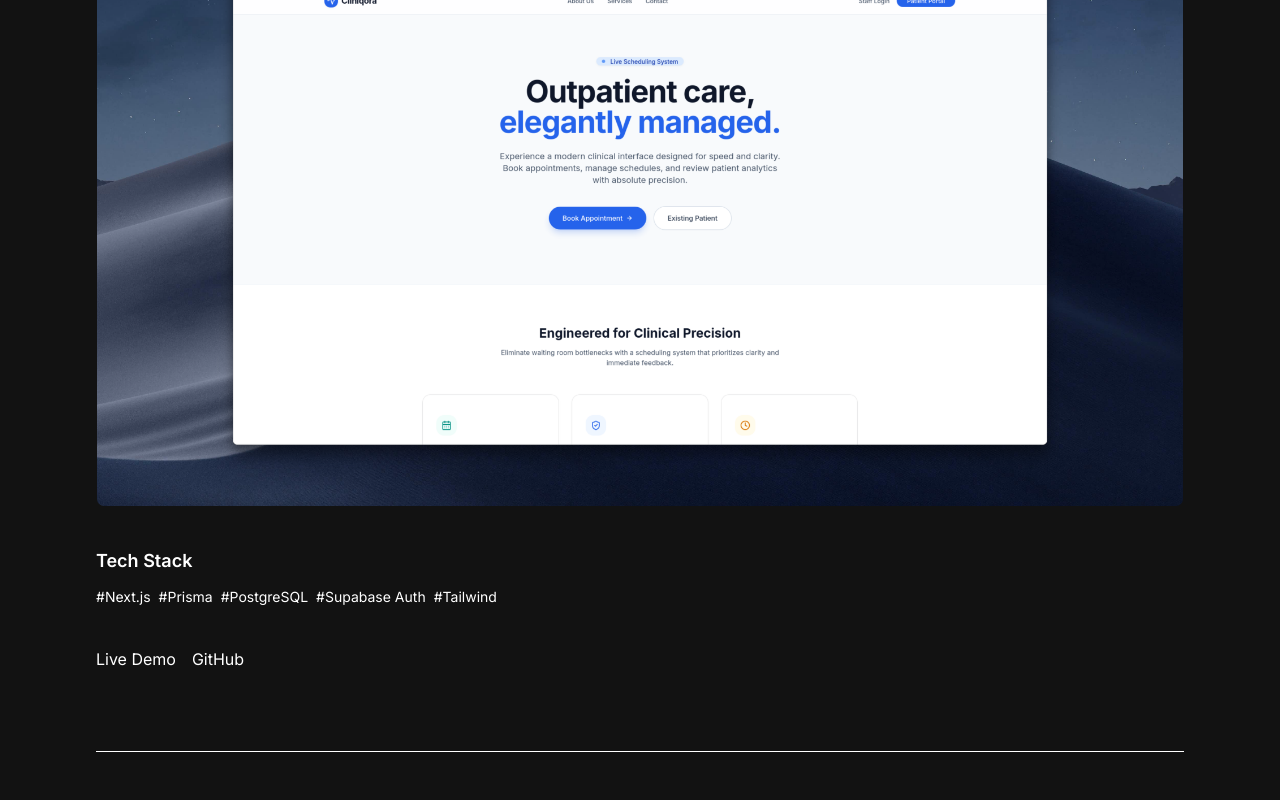
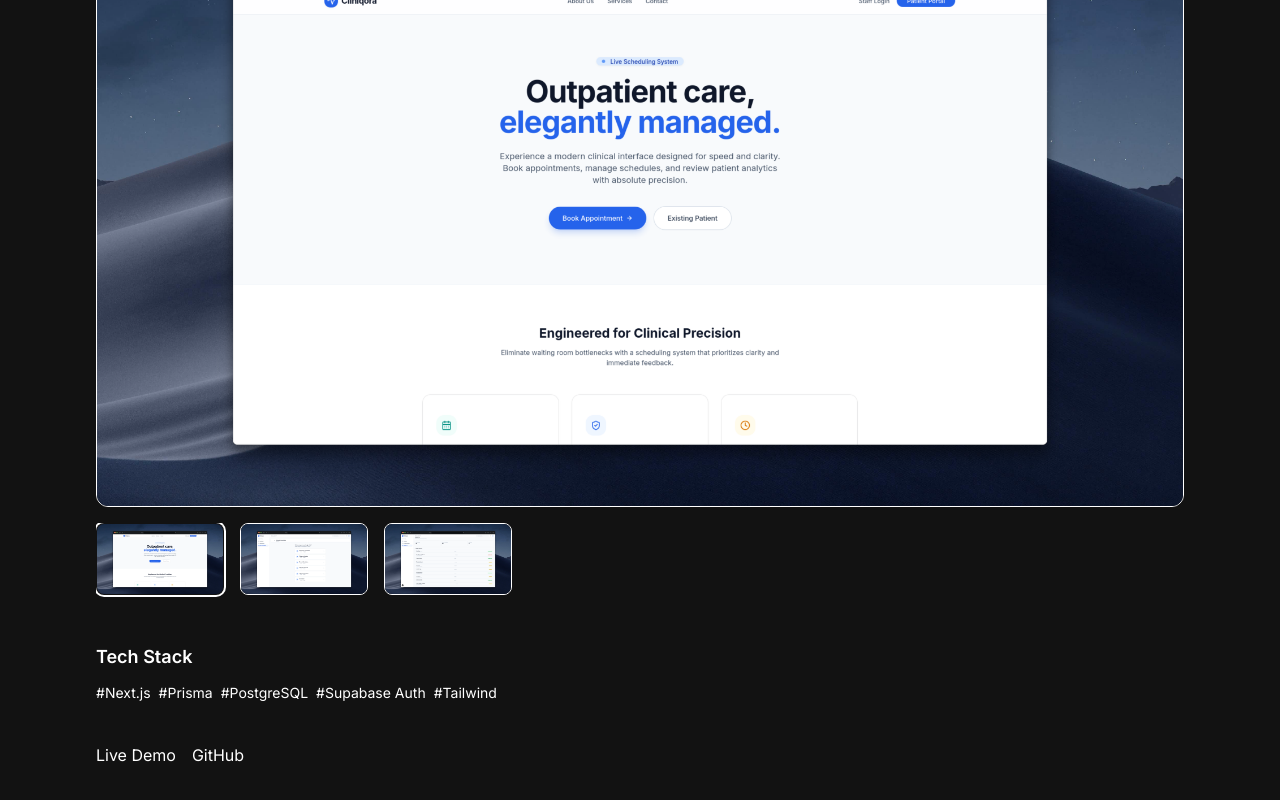
Before and after one commit to rusperres/portfolio-site, a Next.js app: page /projects/cliniqora in a window 1280 px wide. Shown: the part 410-1210 px from the top of the page. Built offline with nearby package versions, Linux system fonts and the light colour scheme.

Commit message:
added more pictures for projects

```diff
--- a/app/projects/[slug]/page.tsx
+++ b/app/projects/[slug]/page.tsx
@@ -3,6 +3,7 @@ import Image from "next/image"
 import { Container } from "@/components/layout/Container"
 import { projects } from "@/content/projects"
 import { Settings, Brain, Wrench, CheckCircle } from "lucide-react"
+import { ProjectGallery } from "@/components/sections/ProjectGallery"
 
 export default async function ProjectPage({
   params,
@@ -29,13 +30,7 @@ export default async function ProjectPage({
           {project.description}
         </p>
 
-        <Image
-          src={project.image}
-          alt={project.title}
-          width={1400}
-          height={900}
-          className="mt-10 aspect-video w-full rounded-lg object-cover border"
-        />
+        <ProjectGallery images={project.images} title={project.title} />
 
         <div className="mt-10">
           <h2 className="text-lg font-semibold">Tech Stack</h2>
--- /dev/null
+++ b/components/sections/ProjectGallery.tsx
@@ -0,0 +1,54 @@
+"use client"
+
+import { useState } from "react"
+import Image from "next/image"
+import { cn } from "@/lib/utils"
+
+interface ProjectGalleryProps {
+  images: string[]
+  title: string
+}
+
+export function ProjectGallery({ images, title }: ProjectGalleryProps) {
+  const [activeImage, setActiveImage] = useState(images[0])
+
+  if (!images || images.length === 0) return null
+
+  return (
+    <div className="mt-10 space-y-4">
+      {/* Main Image */}
+      <div className="relative aspect-video w-full overflow-hidden rounded-xl border bg-muted">
+        <Image
+          src={activeImage}
+          alt={title}
+          fill
+          className="object-cover transition-all duration-500"
+          priority
+        />
+      </div>
+
+      {/* Thumbnails */}
+      {images.length > 1 && (
+        <div className="flex gap-4 overflow-x-auto pb-2 scrollbar-hide">
+          {images.map((image, index) => (
+            <button
+              key={index}
+              onClick={() => setActiveImage(image)}
+              className={cn(
+                "relative aspect-video w-32 shrink-0 overflow-hidden rounded-lg border transition-all duration-200 hover:opacity-80",
+                activeImage === image ? "ring-2 ring-primary border-transparent" : "border-border"
+              )}
+            >
+              <Image
+                src={image}
+                alt={`${title} thumbnail ${index + 1}`}
+                fill
+                className="object-cover"
+              />
+            </button>
+          ))}
+        </div>
+      )}
+    </div>
+  )
+}
--- a/components/sections/Projects.tsx
+++ b/components/sections/Projects.tsx
@@ -30,7 +30,7 @@ export function Projects() {
               <Card className="h-full overflow-hidden border-border transition-all duration-300 group-hover:border-accent/20 group-hover:shadow-md">
                 <div className="relative aspect-[16/9] w-full overflow-hidden">
                   <Image
-                    src={project.image}
+                    src={project.images[0]}
                     alt={project.title}
                     fill
                     className="object-cover transition-transform duration-500 group-hover:scale-105"
--- a/content/projects.ts
+++ b/content/projects.ts
@@ -2,7 +2,7 @@ export type Project = {
   slug: string
   title: string
   description: string
-  image: string
+  images: string[]
   tech: string[]
   liveUrl?: string
   githubUrl?: string
@@ -22,7 +22,7 @@ export const projects: Project[] = [
     title: "VelocityCV",
     description:
       "A SaaS-style resume builder with AI-powered content generation and modern UI.",
-    image: "/projects/velocitycv.png",
+    images: ["/projects/velocitycv.png"],
     tech: ["Next.js", "Tailwind", "Gemini API", "Vercel"],
     liveUrl: "https://velocitycv.vercel.app/",
     githubUrl: "https://github.com/rusperres/velocitycv",
@@ -56,7 +56,11 @@ export const projects: Project[] = [
     title: "Cliniqora",
     description:
       "A full-stack clinic appointment management system with role-based access control and administrative analytics.",
-    image: "/projects/cliniqora/homepage.png",
+    images: [
+      "/projects/cliniqora/homepage.png",
+      "/projects/cliniqora/patient-dashboard.png",
+      "/projects/cliniqora/staff-dashboard.png",
+    ],
     tech: ["Next.js", "Prisma", "PostgreSQL", "Supabase Auth", "Tailwind"],
     liveUrl: "https://cliniqora.vercel.app",
     githubUrl: "https://github.com/rusperres/cliniqora",
```
